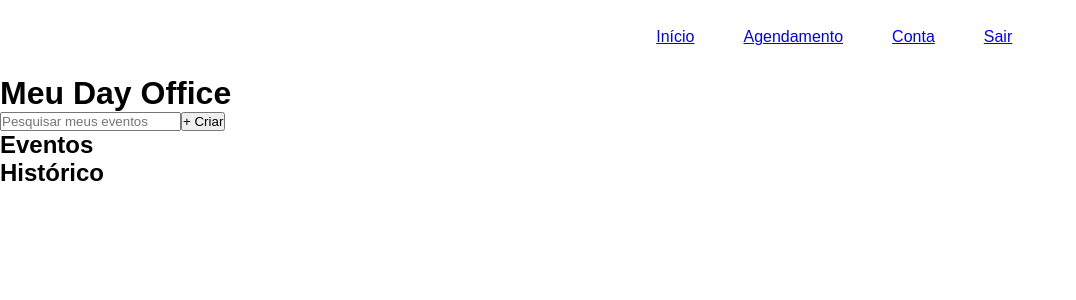
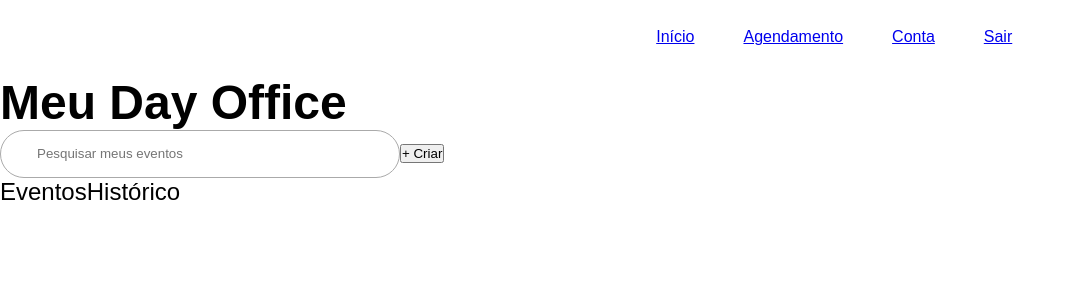
Before and after one commit to FuentesRichard/squad-31, a Next.js app in the folder PoC/Frontend/: page /Home in a window 1280 px wide. Shown: the top 300 px of the page, without its empty margins (0-1076 px from the left). Built offline with nearby package versions, Linux system fonts and the light colour scheme.

Commit message:
Estilizando os input, h1, h2 do main

```diff
--- a/PoC/Frontend/pages/Home.js
+++ b/PoC/Frontend/pages/Home.js
@@ -18,11 +18,37 @@ const Cabecalho = styled.header`
    }
 `;
 
+const Main = styled.main`
+   h1 {
+      font-size: 48px;
+      font-weight: 600;
+   }
+
+   input {
+      width: 400px;
+      height: 48px;
+      border: 1.5px solid #AAAAAA;
+      border-radius: 30px;
+      padding-left: 36px;
+      box-sizing: border-box;
+   }
+
+   h2 {
+      font-size: 24px;
+      display: inline;
+      font-weight: 400;
+   }
+
+   h2:hover {
+      border-bottom: 3px solid #000;
+   }
+`;
+
 export default function Home() {
    return (
       <>
          <Cabecalho>
-            <GlobalStyle />
+            <GlobalStyle/>
             <img src=""></img>
             <nav>
                <ul>
@@ -42,7 +68,8 @@ export default function Home() {
             </nav>
          </Cabecalho>
 
-         <main>
+         <Main>
+            <GlobalStyle/>
             <div>
                <h1>Meu Day Office</h1>
                <input type="text" placeholder="Pesquisar meus eventos" />
@@ -54,7 +81,7 @@ export default function Home() {
                <h2>Histórico</h2>
             </div>
 
-         </main>
+         </Main>
       </>
    );
 }
```
